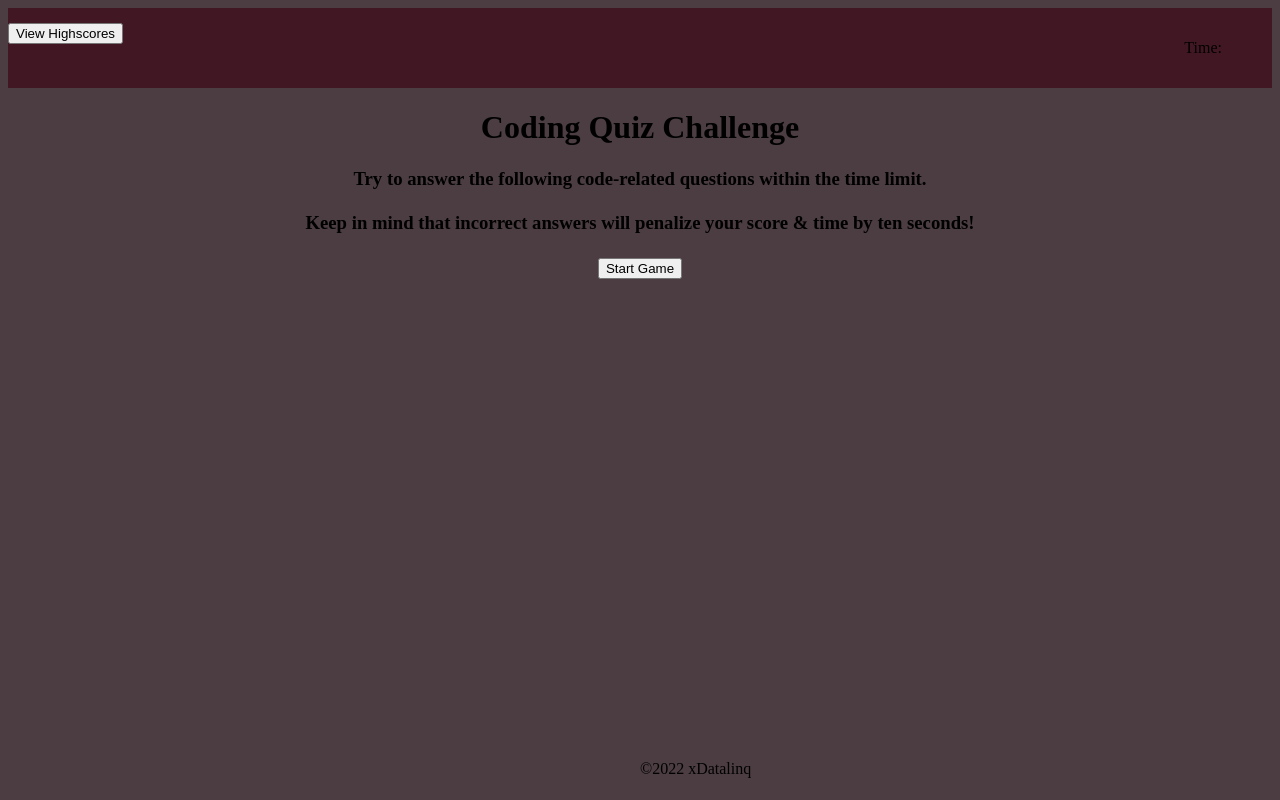
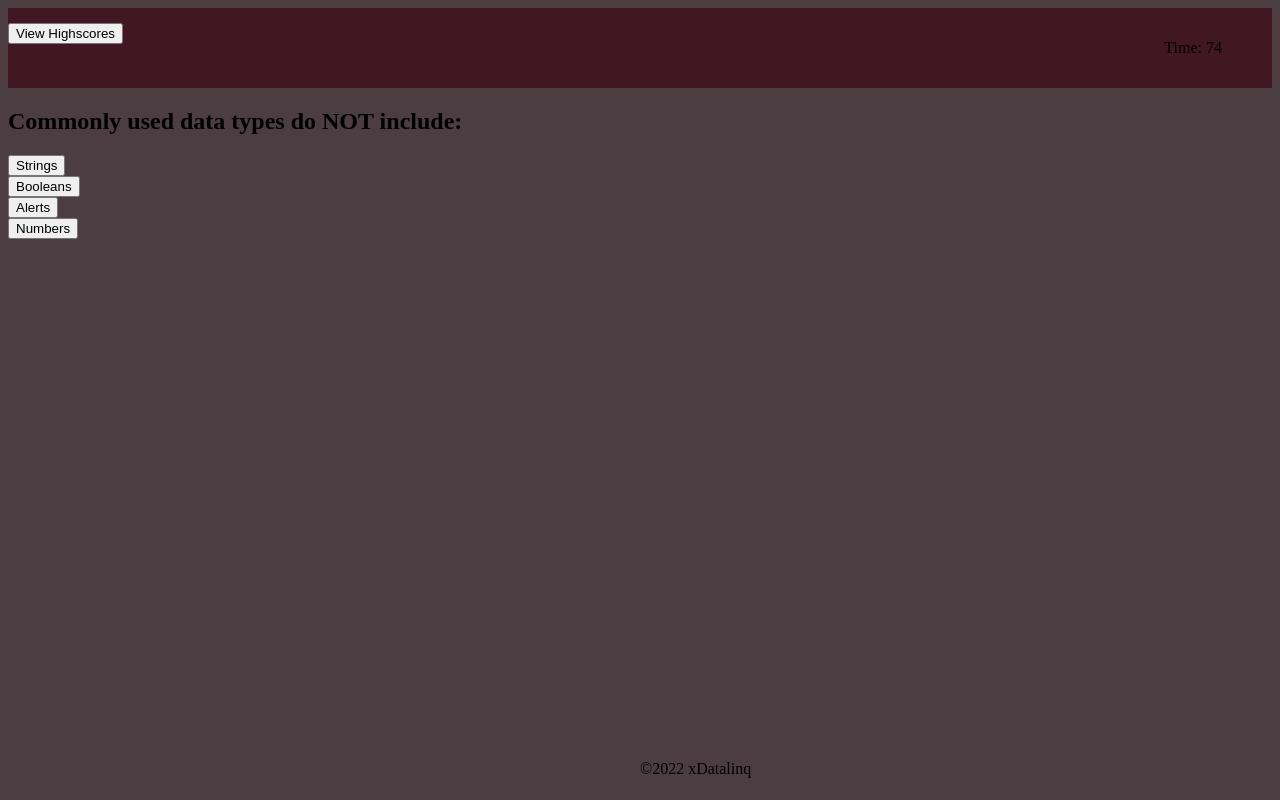
Before and after one commit to xdatalinq/code-quiz, a plain HTML site: page index.html in a window 1280 px wide. Both pictures are taken after a click on the button "Start Game". Drawn offline with Linux system fonts and the light colour scheme.

Commit message:
logic change to make getQuestion function dynamic, not fully functional yet as checkAnswer function always returns wrong

```diff
--- a/assets/css/styles.css
+++ b/assets/css/styles.css
@@ -36,6 +36,13 @@ body button {
     text-align: center;
 }
 
+#questions {
+    align-items: center;
+}
+
+#question-choice button {
+    display: block
+}
 
 footer {
     position : absolute;
--- a/assets/js/script.js
+++ b/assets/js/script.js
@@ -1,6 +1,12 @@
 // Global variables
-var timeLeft = 50;
+var timeLeft = 75;
 var score = 0;
+var startButtonEl = document.querySelector(".startButton");
+var timerEl = document.querySelector("#timer");
+var questionChoiceEl = document.querySelector("#question-choice");
+var centerContainerEl = document.querySelector(".center-container");
+var currentIndex = 0;
+
 const questions = [
     {
     question: "Commonly used data types do NOT include:",
@@ -30,37 +36,96 @@ const questions = [
 ];
 
 // Start button, initiates timer and pulls first question
-startButton.addEventListener("click", (getQuestion0(), startTimer()));
+startButtonEl.addEventListener("click", timerStart);
 
-// View scores
-highScoreButton.addEventListener("click", viewHighScore());
+// View scores when button is clicked
+// highScoreButton.addEventListener("click", viewHighScore());
 
 // Countdown Timer
 function timerStart() {
+    centerContainerEl.style.display = "none";
+    getQuestion(0);
     var countDownTimer = setInterval(function() {
         if(timeLeft <= 0){
             clearInterval(countDownTimer);
             document.getElementById("timer").textContent = "Finished!";
+            // Possibly queue addScore() here?
         } else {
-            document.getElementById("timer").textContent = "Time: " + timeleft;
+            document.getElementById("timer").textContent = timeLeft;
         }
-        timeLeft -= 1;
+        timeLeft--;
     }, 1000);
 };
 
 // Function that pulls questions
+function getQuestion(index) {
+    document.querySelector("#question-text").textContent = questions[index].question
+    questionChoiceEl.innerHTML = "";
+    for (var i = 0; i < questions[index].choices.length; i++) {
+
+        var choice = document.createElement("button");
+        choice.setAttribute("class", "option-button");
+        choice.setAttribute("value", questions[index].choices[i]);
+        choice.textContent = questions[index].choices[i];
+        // change global value to index
+        choice.onclick = checkAnswer;
+        questionChoiceEl.appendChild(choice);
+    };
+    currentIndex++;
+};
+
+
+
+function addScore() {
+    document.querySelector("center-container.h3").textContent = "Congratulations, your score is: " + score;
+    localStorage.setItem("score", JSON.stringify(s));
+    // Add submit button to store the score to localStorage with initials field
+    // trigger viewHighScore();
+};
+
+function viewHighScore() {
+    document.quegetElement("center-container.h3").textContent = ""
+};
+
+function checkAnswer() {
+    console.log(event.target);
+    if(event.target.value != questions[currentIndex].correctChoice) {
+        window.alert("Incorrect answer, 10 seconds deducted");
+        //deduct time here
+    } else {
+        window.alert("Correct!")
+    }
+    getQuestion(currentIndex);
+};
+
+
+
+
+// Likely need a function to clean up html before displaying new content to page?
+// Likely need an endGame() function?
+
+// for (var i = 0; i < questions.length; i++) {
+//     document.getElementById("center-container.h3").
+// };
+
+/*
 function getQuestion0() {
-    document.querySelector("center-container.h3").textContent = questions[0].question
-    // Add for loop to create a button for each "choices", correct option score +1 and call next getQuestion().
-    // Incorrect option score -1 (floor 0), timer -10, and call next getQuestion1().
-    // Submit button
-    // Window prompt saying correct/incorrect.
+    document.querySelector("#question-text").textContent = questions[0].question
+    for (var i = 0; i < questions[0].choices.length; i++) {
+
+        var choice = document.createElement("button");
+        choice.setAttribute("class", "option-button");
+        choice.setAttribute("value", questions[0].choices[i]);
+        choice.textContent = questions[0].choices[i];
+        choice.onclick = checkAnswer(0);
+        questionChoiceEl.appendChild(choice);
+    };
 };
 
 function getQuestion1() {
     document.querySelector("center-container.h3").textContent = questions[1].question
     // Add for loop to create a button for each "choices", correct option score +1 and call next getQuestion().
-    // Incorrect option score -1 (floor 0), timer -10, and call next getQuestion2().
+    // Incorrect option score -1 (floor 0), timer -10, and call getQuestion2().
     // Submit button
     // Window prompt saying correct/incorrect.
 };
@@ -68,7 +133,7 @@ function getQuestion1() {
 function getQuestion2() {
     document.querySelector("center-container.h3").textContent = questions[2].question
     // Add for loop to create a button for each "choices", correct option score +1 and call next getQuestion().
-    // Incorrect option score -1 (floor 0), timer -10, and call next getQuestion3().
+    // Incorrect option score -1 (floor 0), timer -10, and call getQuestion3().
     // Submit button
     // Window prompt saying correct/incorrect.
 };
@@ -80,19 +145,4 @@ function getQuestion3() {
     // Submit button
     // Window prompt saying correct/incorrect.
 };
-
-function addScore() {
-    document.querySelector("center-container.h3").textContent = "Congratulations, your score is: " + score
-    // Add submit button to store the score to localStorage with initials field
-    // trigger viewHighScore();
-};
-
-function viewHighScore() {
-    document.querySelector("center-container.h3").textContent =
-};
-
-
-
-// for (var i = 0; i < questions.length; i++) {
-//     document.getElementById("center-container.h3").
-// };
+*/
--- a/index.html
+++ b/index.html
@@ -12,8 +12,8 @@
         <div class="button-container">
             <button class="highScore">View Highscores</button>
         </div>
-        <div class="timer">
-            <p>Time:</p>
+        <div>
+            <p>Time: <span id="timer"></span></p>
         </div>
     </header>
     <div class="center-container">
@@ -26,8 +26,16 @@
 
             <button class="startButton">Start Game</button>
         </h3>
+    </div>
+    <div id="questions">
+        <h2 id="question-text">
 
+        </h2>
+        <div id="question-choice">
+
+        </div>
     </div>
+
     <footer>
         &copy;2022 xDatalinq
     </footer>
```
